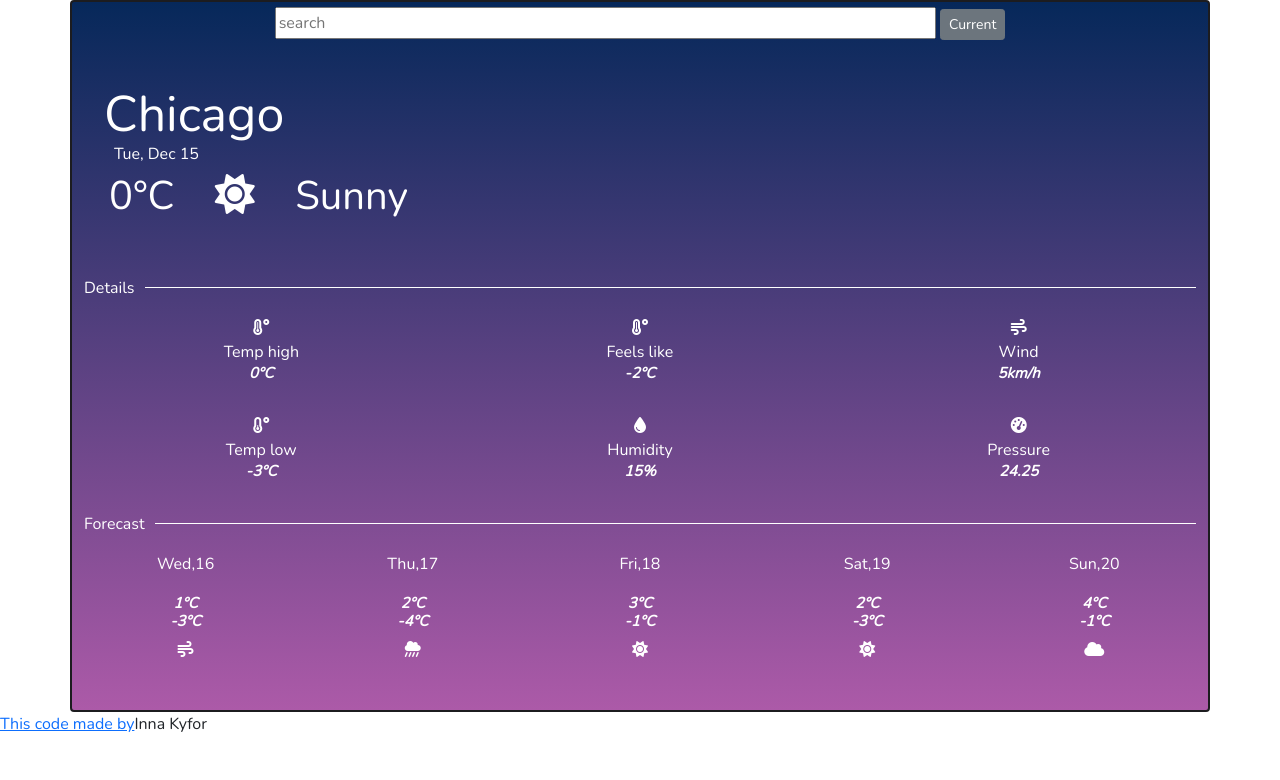
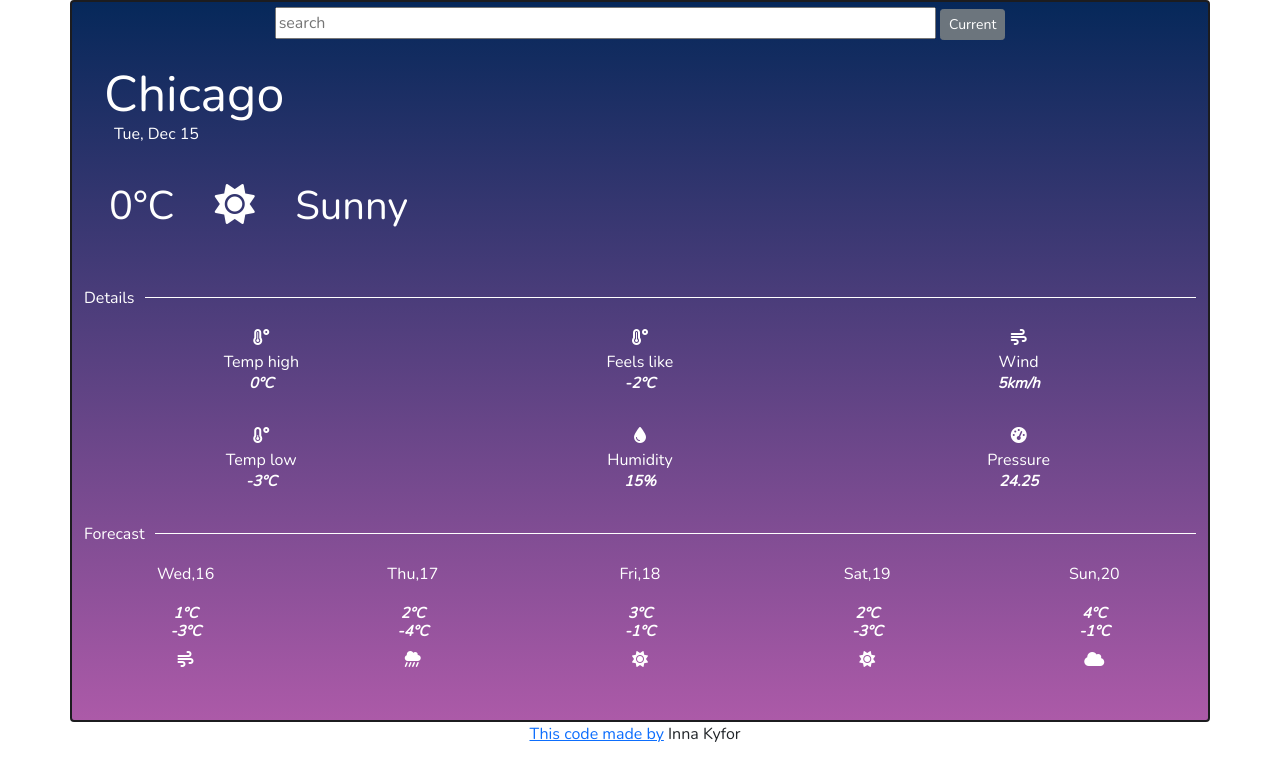
Before and after one commit to evernow19/weatherCreativeApp, a plain HTML site: page index.html in a window 1280 px wide. Drawn offline with nearby package versions, Linux system fonts and the light colour scheme.

Commit message:
Update style.css

```diff
--- a/style.css
+++ b/style.css
@@ -24,7 +24,7 @@ h1 {
 }
 h2 {
   font-size: 50px;
-  padding: 40px 20px 0;
+  padding: 20px 20px 0;
   margin: 0;
 }
 h5 {
@@ -33,7 +33,7 @@ h5 {
   font-weight: bold;
   }
 h6 {
-  padding: 0 30px;
+  padding: 0 30px 30px;
 }
 p {
   display: flex;
@@ -51,3 +51,8 @@ p:after {
 .col {
   text-align: center;
 }
+.bottom-link {
+  display: block;
+  margin: 0 auto;
+  text-align: center;
+}
```
